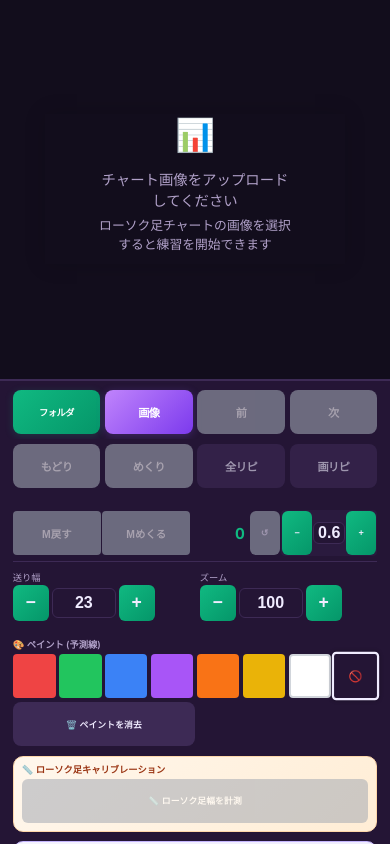
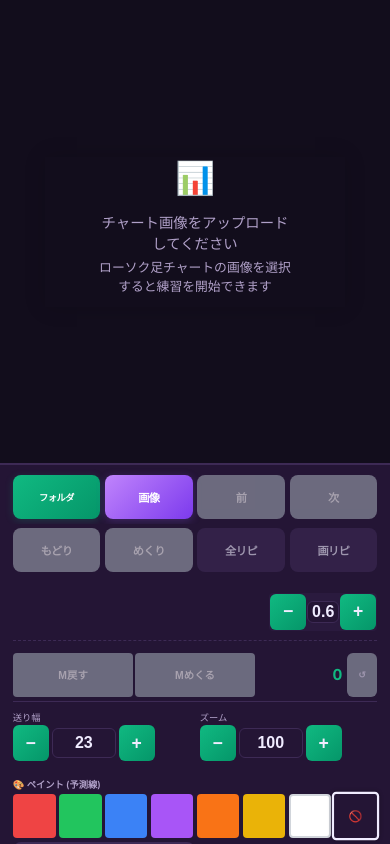
Before and after one commit to tsuppin/chart_learning_app, a plain HTML site: page index.html in a window 390 px wide. Drawn offline with Linux system fonts and the light colour scheme.

Commit message:
Add files via upload

```diff
--- a/index.html
+++ b/index.html
@@ -58,10 +58,18 @@
 
                 <div class="panel-scroll-area">
                 <div class="status-panel">
-                        <div id="imageNavArea" class="image-nav-area status-nav-row">
-                            <button id="prevImageBtn" class="nav-img-btn" title="前の画像">◀</button>
-                            <span id="imageIndexLabel" class="image-nav-label">1/1</span>
-                            <button id="nextImageBtn" class="nav-img-btn" title="次の画像">▶</button>
+                        <div class="top-nav-row">
+                            <div id="imageNavArea" class="image-nav-area">
+                                <button id="prevImageBtn" class="nav-img-btn" title="前の画像">◀</button>
+                                <span id="imageIndexLabel" class="image-nav-label">1/1</span>
+                                <button id="nextImageBtn" class="nav-img-btn" title="次の画像">▶</button>
+                            </div>
+
+                            <div class="autoplay-speed-ctrl inline-speed">
+                                <button id="speedDecBtn" class="small-btn">−</button>
+                                <input type="number" id="speedValueInput" value="0.6" min="0.1" max="2.0" step="0.1" readonly title="自動再生間隔 (秒)">
+                                <button id="speedIncBtn" class="small-btn">+</button>
+                            </div>
                         </div>
 
                         <div class="status-header-row">
@@ -71,12 +79,6 @@
                             <div class="step-display">
                                 <span id="currentStep" class="step-number">0</span>
                                 <button id="resetCurrentBtn" class="small-btn" title="この画像をリセット" disabled>↺</button>
-                            </div>
-
-                            <div class="autoplay-speed-ctrl inline-speed">
-                                <button id="speedDecBtn" class="small-btn">−</button>
-                                <input type="number" id="speedValueInput" value="0.6" min="0.1" max="2.0" step="0.1" readonly title="自動再生間隔 (秒)">
-                                <button id="speedIncBtn" class="small-btn">+</button>
                             </div>
                         </div>
 
--- a/style.css
+++ b/style.css
@@ -54,17 +54,7 @@ body {
     height: 100%;
 }
 
-/* Image navigation area in status panel */
-.image-nav-area {
-    display: none;
-    align-items: center;
-    justify-content: center;
-    gap: 0.8rem;
-}
-
-.image-nav-area.visible {
-    display: flex;
-}
+/* 整理のため削除 (後段で再定義) */
 
 .image-nav-label {
     font-size: 0.9rem;
@@ -288,7 +278,7 @@ main {
 
 /* Control Panel */
 .control-panel {
-    width: 200px;
+    width: 215px;
     background-color: var(--panel-bg);
     border-left: 1px solid var(--border-color);
     padding: 0.8rem;
@@ -528,7 +518,7 @@ body.dark-theme .calibration-section.price-cal .calibrate-status.hint {
 
 .status-header-row {
     display: grid;
-    grid-template-columns: repeat(4, 1fr);
+    grid-template-columns: repeat(3, 1fr);
     align-items: center;
     gap: 1.5px; /* 要素間の隙間をさらに詰める */
     padding: 0.3rem 0; /* 左右パディングをなくして幅を広げる */
@@ -551,6 +541,16 @@ body.dark-theme .calibration-section.price-cal .calibrate-status.hint {
     font-weight: 600;
 }
 
+.top-nav-row {
+    display: flex;
+    justify-content: space-between;
+    align-items: center;
+    flex-wrap: nowrap;
+    margin-bottom: 0.4rem;
+    padding: 0 0 0.4rem 0; /* 左右パディング無し、下部パディング維持 */
+    border-bottom: 1px dashed var(--border-color);
+}
+
 .status-nav-row {
     margin-bottom: 0.4rem;
     padding: 0 0.8rem;
@@ -559,11 +559,18 @@ body.dark-theme .calibration-section.price-cal .calibrate-status.hint {
 }
 
 .image-nav-area {
-    display: none;
+    display: flex;
     align-items: center;
-    justify-content: center;
+    justify-content: flex-start;
     gap: 0.3rem;
-    flex: 1;
+    opacity: 0;
+    pointer-events: none;
+    transition: opacity 0.2s ease;
+}
+
+.image-nav-area.visible {
+    opacity: 1;
+    pointer-events: auto;
 }
 
 .image-nav-label {
@@ -592,12 +599,12 @@ body.dark-theme .calibration-section.price-cal .calibrate-status.hint {
 .inline-speed {
     display: flex;
     align-items: center;
-    justify-content: center;
+    justify-content: flex-end;
     gap: 1px;
     background: var(--input-bg);
     border-radius: 4px;
     padding: 1px;
-    width: 100%;
+    width: auto;
 }
 
 .inline-speed input {
@@ -1241,7 +1248,8 @@ body.dark-theme .color-btn.active {
         font-size: 0.82rem;
     }
 
-    .step-control .small-btn {
+    .step-control .small-btn,
+    .inline-speed .small-btn {
         width: 36px !important;
         height: 36px !important;
         min-height: 36px !important;
@@ -1314,9 +1322,9 @@ body.dark-theme .color-btn.active {
     }
 
     .canvas-container {
-        flex: 0 0 45dvh;
-        min-height: 220px;
-        max-height: 55dvh;
+        flex: 0 0 55dvh;
+        min-height: 260px;
+        max-height: 65dvh;
         border-bottom: 1px solid var(--border-color);
         overflow: auto;
         overscroll-behavior: contain;
```
